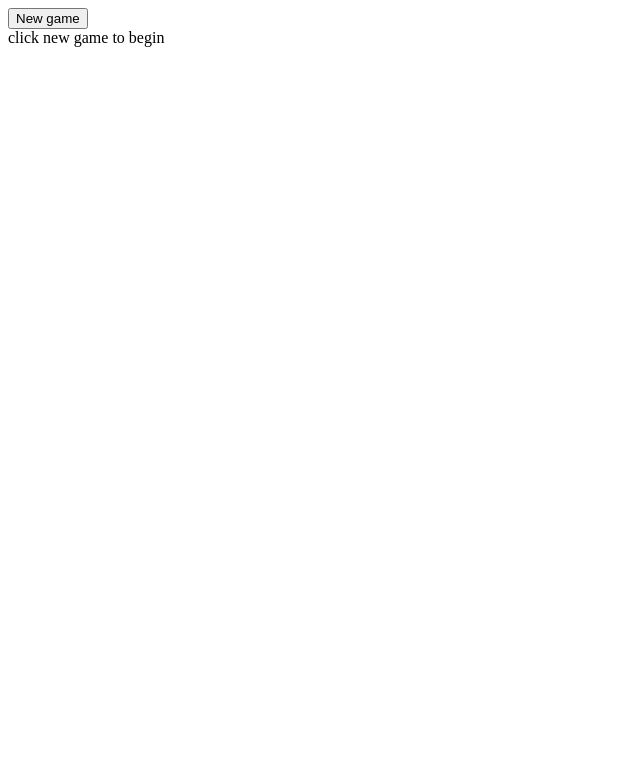
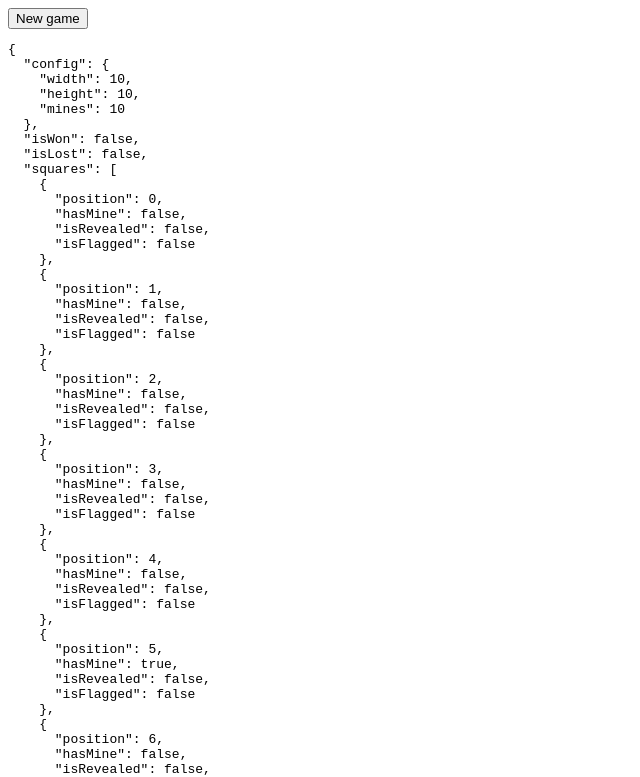
Before and after one commit to testerez/react-mobx-minesweeper, a React app: page / in a window 1280 px wide. Shown: the top 777 px of the page, without its empty margins (0-640 px from the left). Built offline with nearby package versions, Linux system fonts and the light colour scheme; the HTML template or start-up script is replaced by a standard one.

Commit message:
There is always an active game

```diff
--- a/src/mines/components/Grid.tsx
+++ b/src/mines/components/Grid.tsx
@@ -8,8 +8,5 @@ interface IProps{
 }
 
 export default observer(function({data}: IProps) {
-  if(!data.game){
-    return <div>click new game to begin</div>;
-  }
   return <pre>{JSON.stringify(data.game, null, 2)}</pre>;
 })
--- a/src/mines/data/index.ts
+++ b/src/mines/data/index.ts
@@ -4,7 +4,7 @@ import {observable} from 'mobx';
 
 export default class{
   @observable config = Config.easy;
-  @observable game: Game | null;
+  @observable game = new Game(this.config);
 
   newGame(){
     this.game = new Game(this.config);
```
